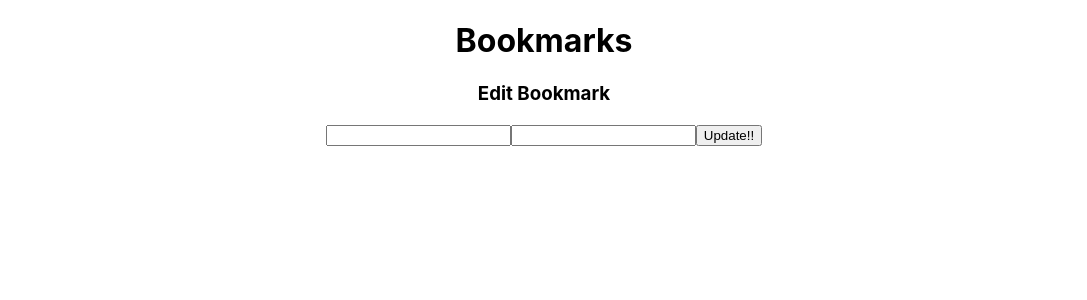
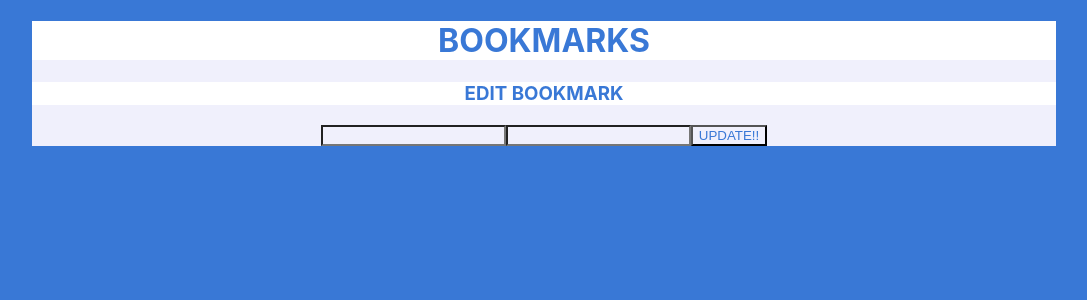
Before and after one commit to Rvelarde83/vanillaice-frontend, a React (Create React App) app: page /bookmarks/1 in a window 1280 px wide. Shown: the top 300 px of the page, without its empty margins (96-1183 px from the left). Built offline with nearby package versions, Linux system fonts and the light colour scheme; no server answers.

Commit message:
added main css

```diff
--- a/src/index.css
+++ b/src/index.css
@@ -1,5 +1,24 @@
+*{
+
+  background-color: rgb(240, 240, 252);
+  color: rgb(57, 120, 214);
+  text-decoration: none;
+  text-transform: uppercase;
+  text-align: center;
+  justify-content: center;
+  transition: color 0.4s, background-color 0.2s;
+}
+*:hover{
+    color: rgb(240, 240, 252);
+    background-color:rgb(57, 120, 214) ;
+}
+
+h1,h3{
+  background-color: white;
+}
 body {
-  margin: 0;
+  margin: 0 auto;
+  width: 80%;
   font-family: -apple-system, BlinkMacSystemFont, 'Segoe UI', 'Roboto', 'Oxygen',
     'Ubuntu', 'Cantarell', 'Fira Sans', 'Droid Sans', 'Helvetica Neue',
     sans-serif;
@@ -11,3 +30,23 @@ code {
   font-family: source-code-pro, Menlo, Monaco, Consolas, 'Courier New',
     monospace;
 }
+button{
+  width:30%;
+}
+.mark{
+  display: flex;
+  justify-content: space-around;
+}
+.link{
+  width: 50%;
+}
+.text{
+  width: 30%;
+  height: 50px;
+  margin: 0 15px;
+}
+.button{
+  width: 25%;
+  height: 50px;
+
+}
--- a/src/pages/Index.jsx
+++ b/src/pages/Index.jsx
@@ -51,8 +51,8 @@ export default function Index(props){
     //Loaded and Loading functions
     const loaded = ()=>{
         return bookmarks.map((bookmark)=>(
-            <div key={bookmark._id}>
-                <Link to={bookmark.url}>
+            <div className='mark' key={bookmark._id}>
+                <Link to={bookmark.url} className="link">
                     <h1>{bookmark.title}</h1>
                 </Link>
                 <button id='update' onClick={(e)=>{updateBookmark(bookmark._id)}}>Edit</button>
@@ -78,6 +78,7 @@ export default function Index(props){
                     placeholder="website"
                     value={newForm.title}
                     onChange={handleChange}
+                    className="text"
                     />
                     <input
                     type="text"
@@ -85,8 +86,9 @@ export default function Index(props){
                     placeholder="http://"
                     value={newForm.url}
                     onChange={handleChange}
+                    className="text"
                     />
-                    <input type="submit" value="Add!!" />
+                    <input type="submit" value="Add!!" className='button' />
                 </form>
             </div>
             <div className='list'>
```
